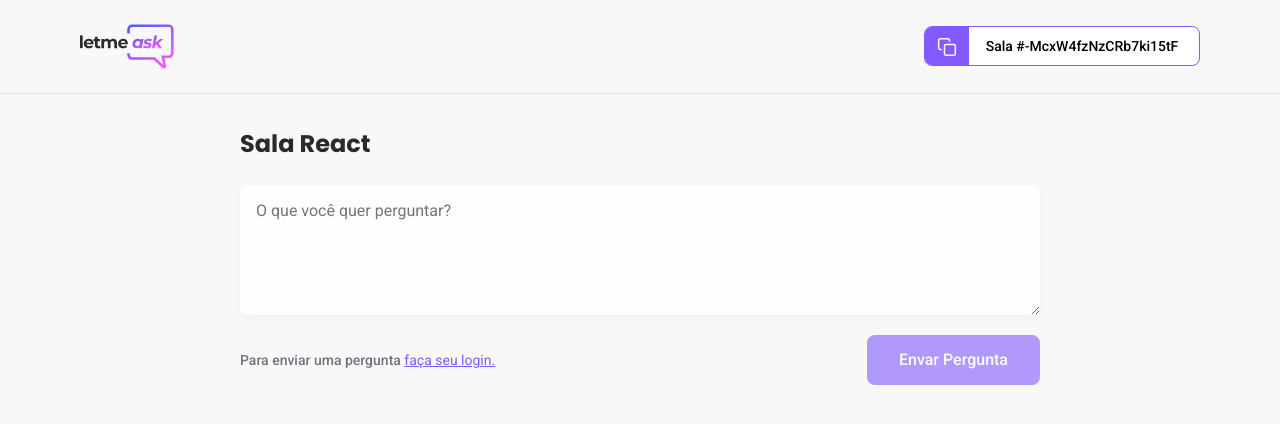
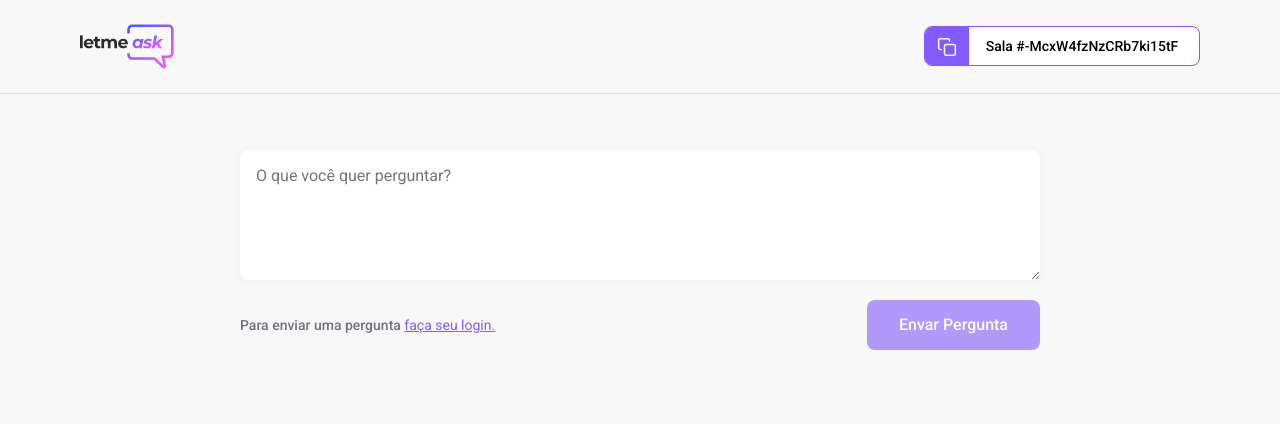
Before and after one commit to marcosferreira/letmeask, a React (Create React App) app: page /rooms/1 in a window 1280 px wide. Shown: the top 424 px of the page. Built offline with nearby package versions, Linux system fonts and the light colour scheme; no server answers; the database is empty.

Commit message:
fixing title Room

```diff
--- a/src/pages/Room.tsx
+++ b/src/pages/Room.tsx
@@ -49,7 +49,7 @@ export function Room() {
   useEffect(() => {
     const roomRef = database.ref(`rooms/${roomId}`);
 
-    roomRef.once('value', (room) => {
+    roomRef.on('value', (room) => {
       const databaseRoom = room.val();
       const firebaseQuestions: FirebaseQuestions = databaseRoom.questions ?? {};
 
@@ -108,7 +108,7 @@ export function Room() {
 
       <main>
         <div className="room-title">
-          <h1>Sala React</h1>
+          <h1>{title}</h1>
           { questions.length > 0 && <span>{questions.length} { questions.length < 2 ? 'pergunta' : 'perguntas'}</span> }
         </div>
 
```
